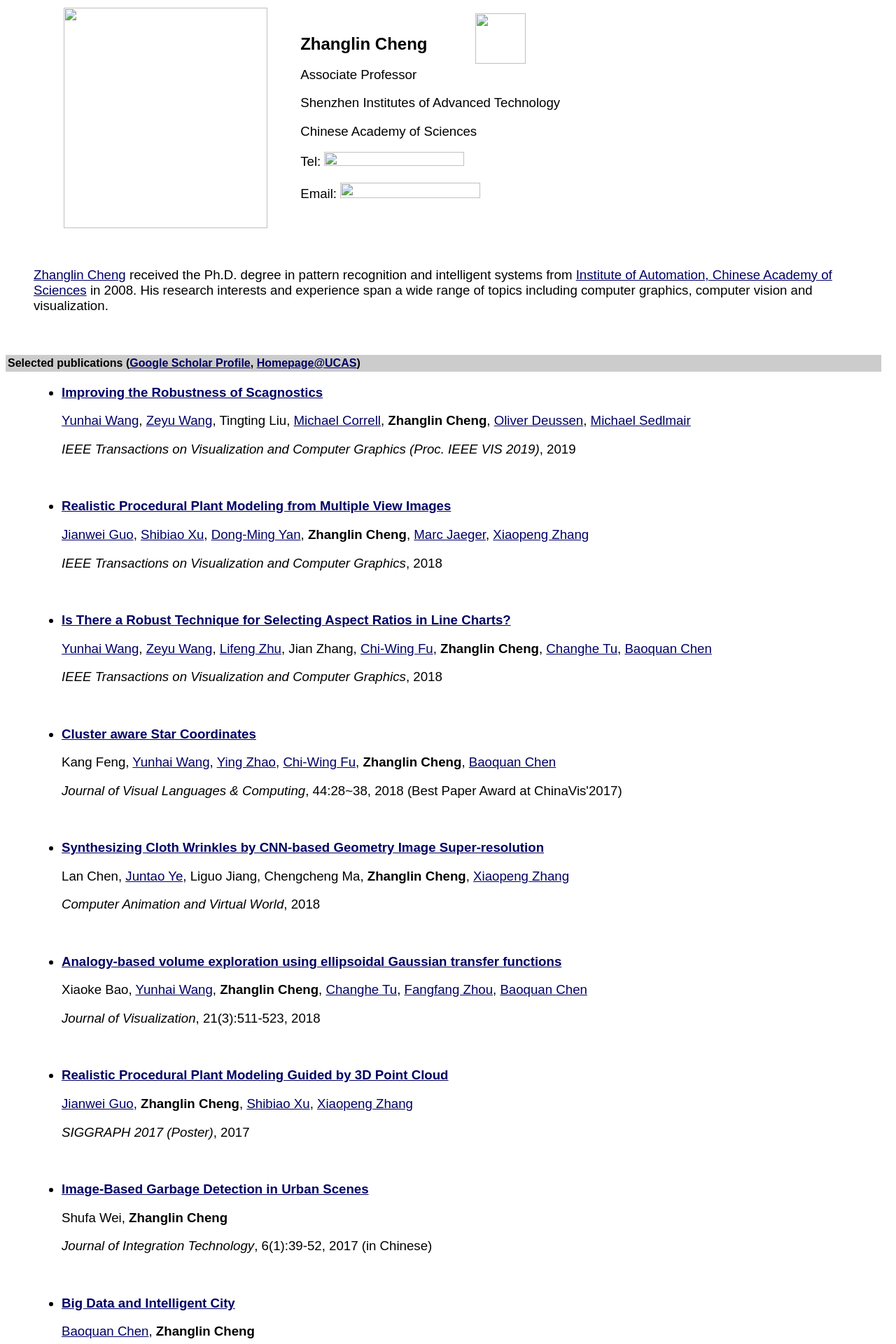
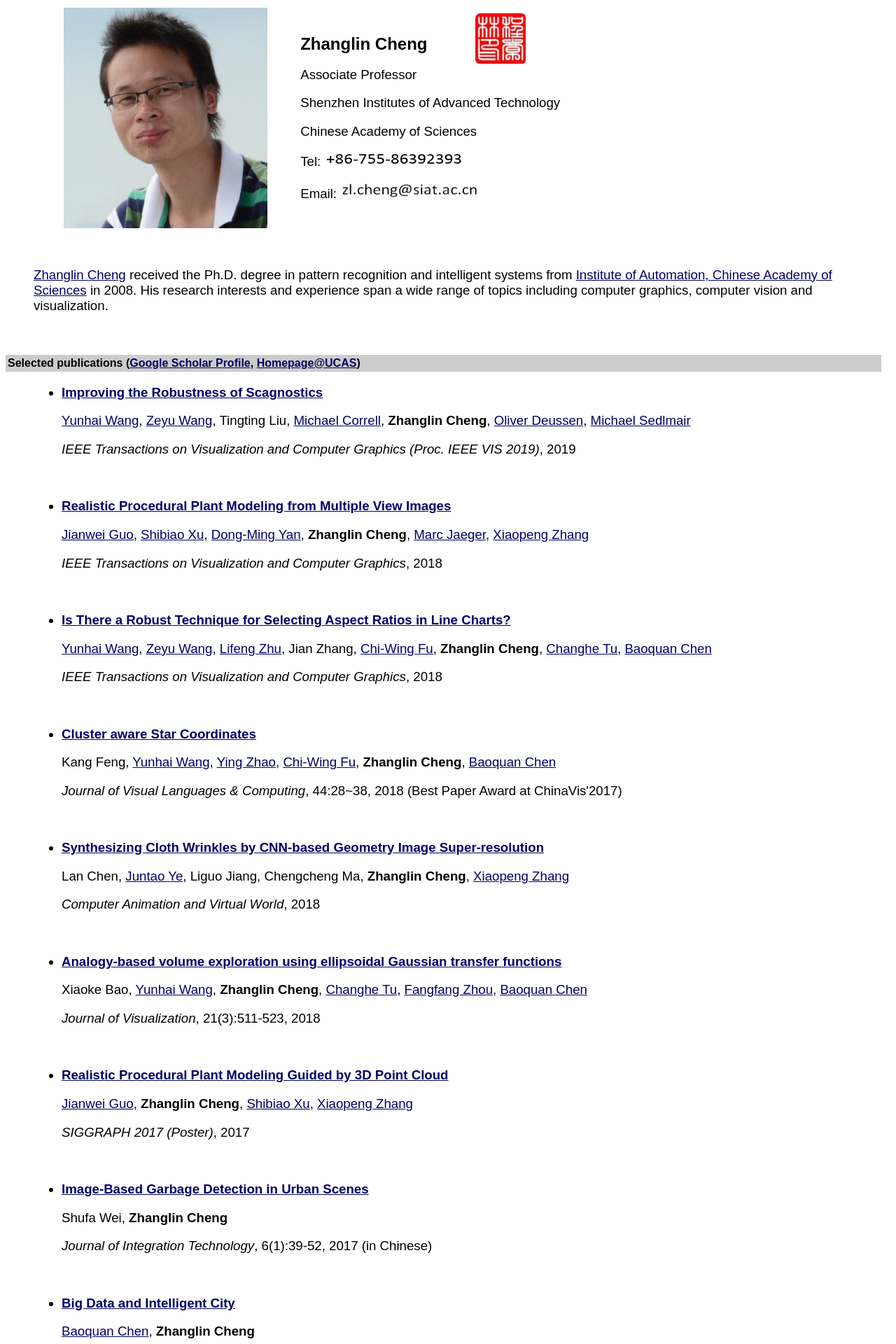
Before and after one commit to siat-vcc/siat-vcc.github.io, a Jekyll site: the page zhanglin.html, which Jekyll copies as it is, in a window 1280 px wide. Shown: the top 1920 px of the page at 70% size. Built offline with Jekyll 4.4.1, drawn with Linux system fonts in a browser that asks for light colours.

Commit message:
change image directory

```diff
--- a/zhanglin.html
+++ b/zhanglin.html
@@ -21,7 +21,7 @@
 <BODY BGCOLOR="#ffffff" text="#000000" link="#000066" vlink="#660033" alink="#ff0000">
 
 
-<div id="Layer1" style="position:absolute; left:679px; top:19px; width:103px; height:99px; z-index:1"><img src="siat-vcc.github.io/images/czlimage/name.png" width="72" height="72"></div>
+<div id="Layer1" style="position:absolute; left:679px; top:19px; width:103px; height:99px; z-index:1"><img src="/images/czlimage/name.png" width="72" height="72"></div>
 <style>
 A.applink:hover {border: 2px dotted #DCE6F4;padding:2px;background-color:#ffff00;color:green;text-decoration:none}
 A.applink       {border: 2px dotted #DCE6F4;padding:2px;color:#2F5BFF;background:transparent;text-decoration:none}
@@ -36,15 +36,15 @@ A.info:hover    {color:green;background:transparent;text-decoration:underline}
   <blockquote>
     <table width="1193" height="315" border="0">
       <tr>
-        <td width="291" height="315"><div align="left"><img src="siat-vcc.github.io/images/czlimage/cheng.png" width="291" height="315"></div></td>
+        <td width="291" height="315"><div align="left"><img src="/images/czlimage/cheng.png" width="291" height="315"></div></td>
         <td width="40"><div align="left"></div></td>
         <td width="862"><p align="left"><font face="Arial, Helvetica, 'Sans Serif'"><font face="Arial, Helvetica, 'Sans Serif'" size="+2"><b>Zhanglin Cheng</b></font> <br>
           </font></p>
             <p align="left" class="style1"><font face="Arial, Helvetica, 'Sans Serif'"> Associate Professor</font></p>
             <p align="left" class="style1"><font face="Arial, Helvetica, 'Sans Serif'"> Shenzhen Institutes of Advanced Technology </font></p>
             <p align="left" class="style1"><font face="Arial, Helvetica, 'Sans Serif'"> Chinese Academy of Sciences  </font></p>
-            <p align="left" class="style1"><font face="Arial, Helvetica, 'Sans Serif'"> Tel: </span><img style="width: 200px; height: 20px;" src="siat-vcc.github.io/images/czlimage/tel.png" />
-            <p align="left" class="style1"><font face="Arial, Helvetica, 'Sans Serif'"> Email: </span><img style="width: 200px; height: 22px;" src="siat-vcc.github.io/images/czlimage/email.png" />
+            <p align="left" class="style1"><font face="Arial, Helvetica, 'Sans Serif'"> Tel: </span><img style="width: 200px; height: 20px;" src="/images/czlimage/tel.png" />
+            <p align="left" class="style1"><font face="Arial, Helvetica, 'Sans Serif'"> Email: </span><img style="width: 200px; height: 22px;" src="/images/czlimage/email.png" />
           </font><font face="Arial, Helvetica, 'Sans Serif'"></font><font face="Arial, Helvetica, 'Sans Serif'"></font></span><font face="Arial, Helvetica, 'Sans Serif'"></font></p></td>
       </tr>
     </table>
```
